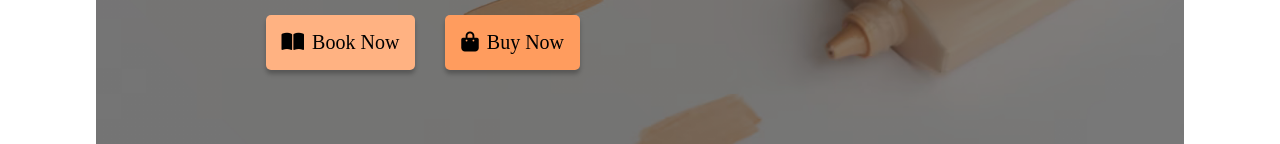
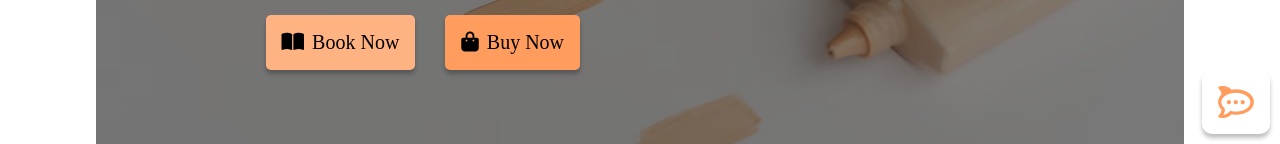
Before and after one commit to JoshhQx/e-commerce-site, a plain HTML site: page index.html in a window 1280 px wide. Shown: the part 656-800 px from the top of the page. Drawn offline with Linux system fonts and the light colour scheme; files whose address does not match are found by name; a web font is replaced by a local one.

Commit message:
addition of chat-us cta button

```diff
--- a/index.html
+++ b/index.html
@@ -33,6 +33,9 @@
 			</div>
 			<button class="navbar-toggler"><i class="fa-solid fa-bars"></i></button>
 		</nav>
+		<a href="" class="chat-us-cta">
+			<button><i class="fa-brands fa-rocketchat"></i></button>
+		</a>
 		<section class="hero-section">
 			<div class="hero-section-content">
 				<h1>Self-care has no gender, and beauty is for all.</h1>
@@ -43,6 +46,7 @@
 				</div>
 			</div>
 		</section>
+
 		<section class="products" id="products">
 			<div class="products-banner">
 				<div class="products-banner-text">
--- /dev/null
+++ b/styles/_chat-us-cta.scss
@@ -0,0 +1,16 @@
+.chat-us-cta {
+	position: fixed;
+	right: 10px;
+	bottom: 10px;
+	i {
+		font-size: 2rem;
+		color: $primary-color;
+	}
+	button {
+		background: #ffffff;
+		box-shadow: 0px 4px 4px rgba(0, 0, 0, 0.25);
+		border-radius: 10px;
+		padding: 1rem;
+		border: none;
+	}
+}
--- a/styles/glamorous-you-styles.scss
+++ b/styles/glamorous-you-styles.scss
@@ -14,6 +14,7 @@
 @import "_book-services.scss";
 @import "_carousel.scss";
 @import "_bar-ratings.scss";
+@import "_chat-us-cta.scss";
 @import "_footer.scss";
 * {
 	box-sizing: border-box;
```
Also changed, not shown: about-us.html (+3 -0 lines), book-service.html (+3 -0 lines), checkout.html (+3 -0 lines), my-bag.html (+3 -0 lines), product-details.html (+3 -1 lines), styles/glamorous-you-styles.css, 1 other file.
